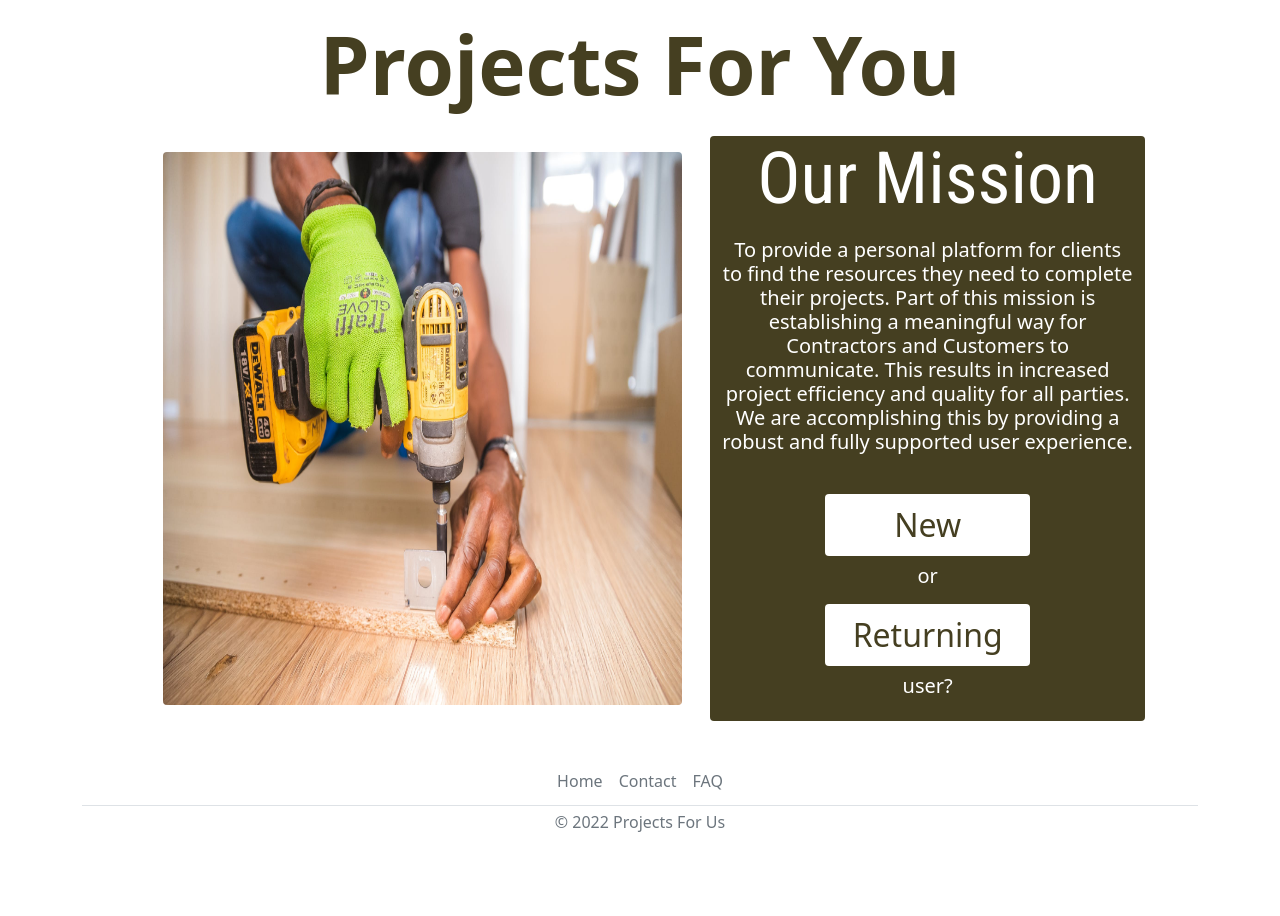
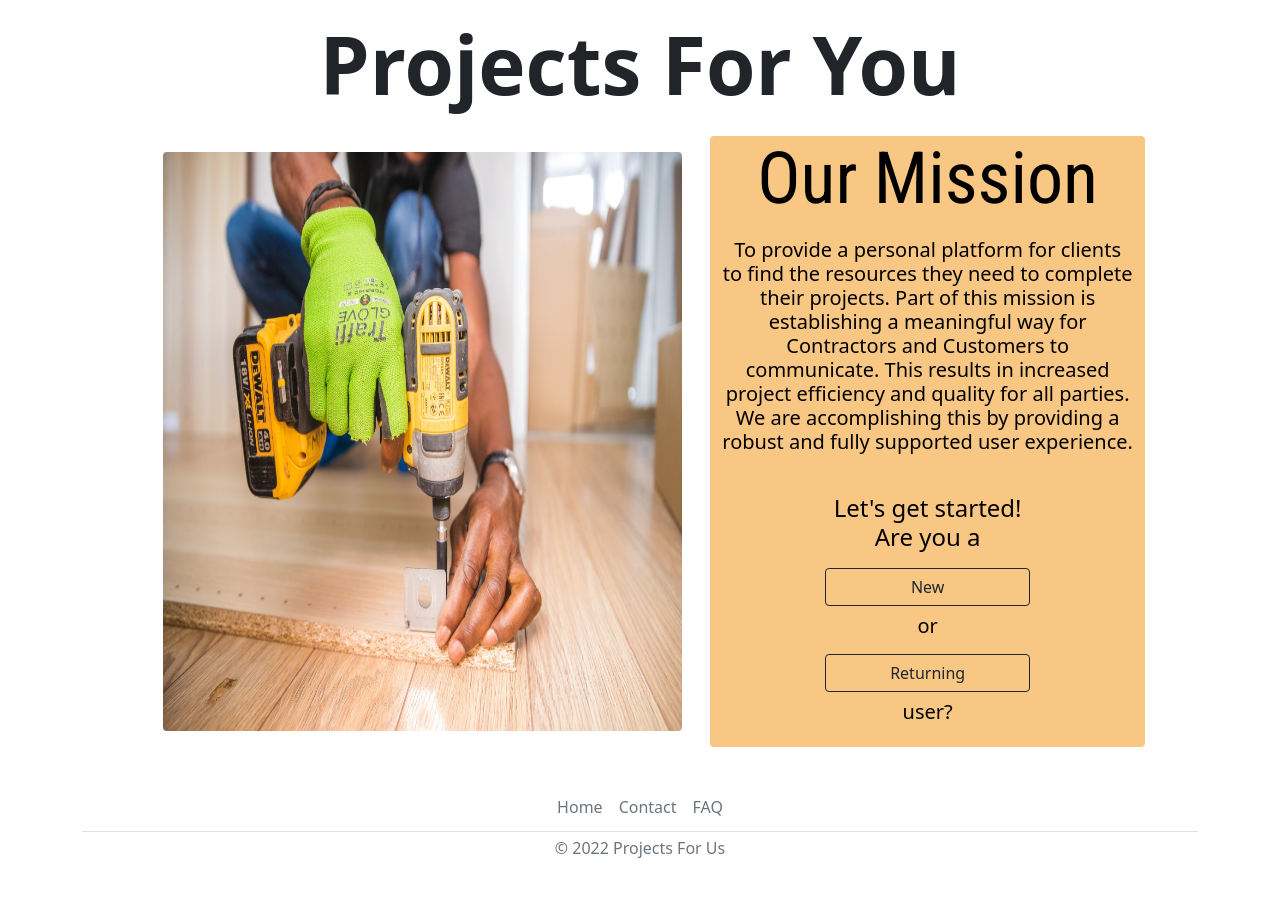
Before and after one commit to StefanHNelson0916/python-web-project, a Flask app: page / in a window 1280 px wide. Shown: the part 56-972 px from the top of the page. Before the commit the page ends 888 px from the top, so only its background shows below. Run offline with Flask 2, Linux system fonts and the light colour scheme.

Commit message:
changed button and title text styling

```diff
--- a/flaskDemo/templates/home.html
+++ b/flaskDemo/templates/home.html
@@ -1,7 +1,7 @@
 {% extends "layout.html" %} {% block content %}
 <div class="container-lg-12">
   <div class="row ">
-    <div class="col text-center m-3" style="color: #453f21">
+    <div class="col text-center m-3" style="color: ">
       <h1 class="display-1 fw-bolder">Projects For You</h1>
     </div>
   </div>
@@ -19,8 +19,8 @@
     </div>
     <!-- Card Text -->
     <div
-      class="col-lg-4 col-md-12 text-white rounded"
-      style="background-color: #453f21"
+      class="col-lg-4 col-md-12 text-black rounded"
+      style="background-color: #f9c784"
     >
       <h5
         class="card-title display-2 mb-3 text-center"
@@ -40,17 +40,16 @@
         class="d-grid gap-2 col-6 mx-auto"
         style="margin-top: 40px; margin-bottom: 15px"
       >
+        <h4 class="text-center">Let's get started! Are you a</h4>
         <button
-          class="btn"
-          style="background-color: #fff; font-size: 2em; color: #453f21"
+          class="btn btn-outline-dark"
           type="button"
         >
           New
         </button>
         <h5 class="text-center">or</h5>
         <button
-          class="btn"
-          style="background-color: #fff; font-size: 2em; color: #453f21"
+          class="btn btn-outline-dark"
           type="button"
         >
           Returning
```
